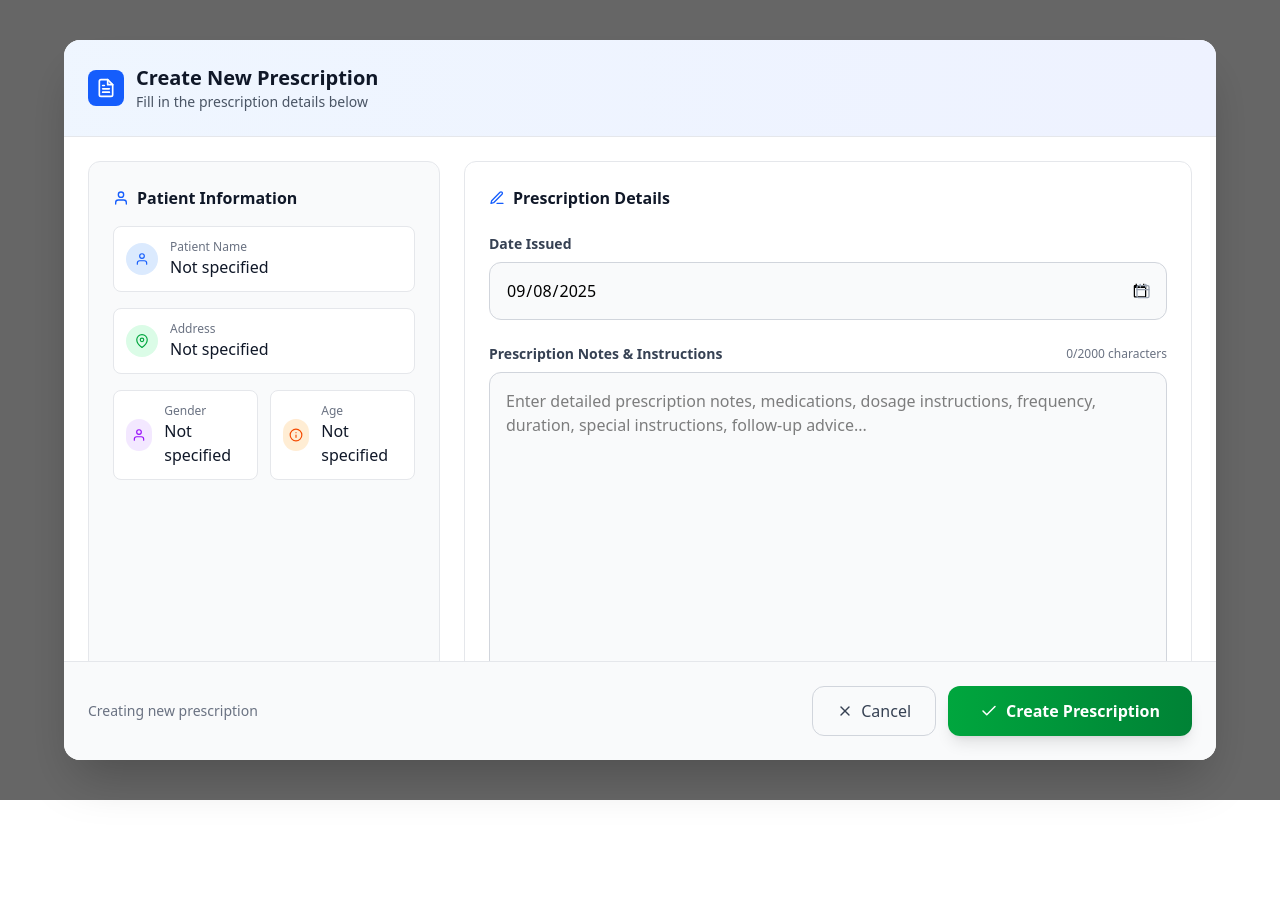
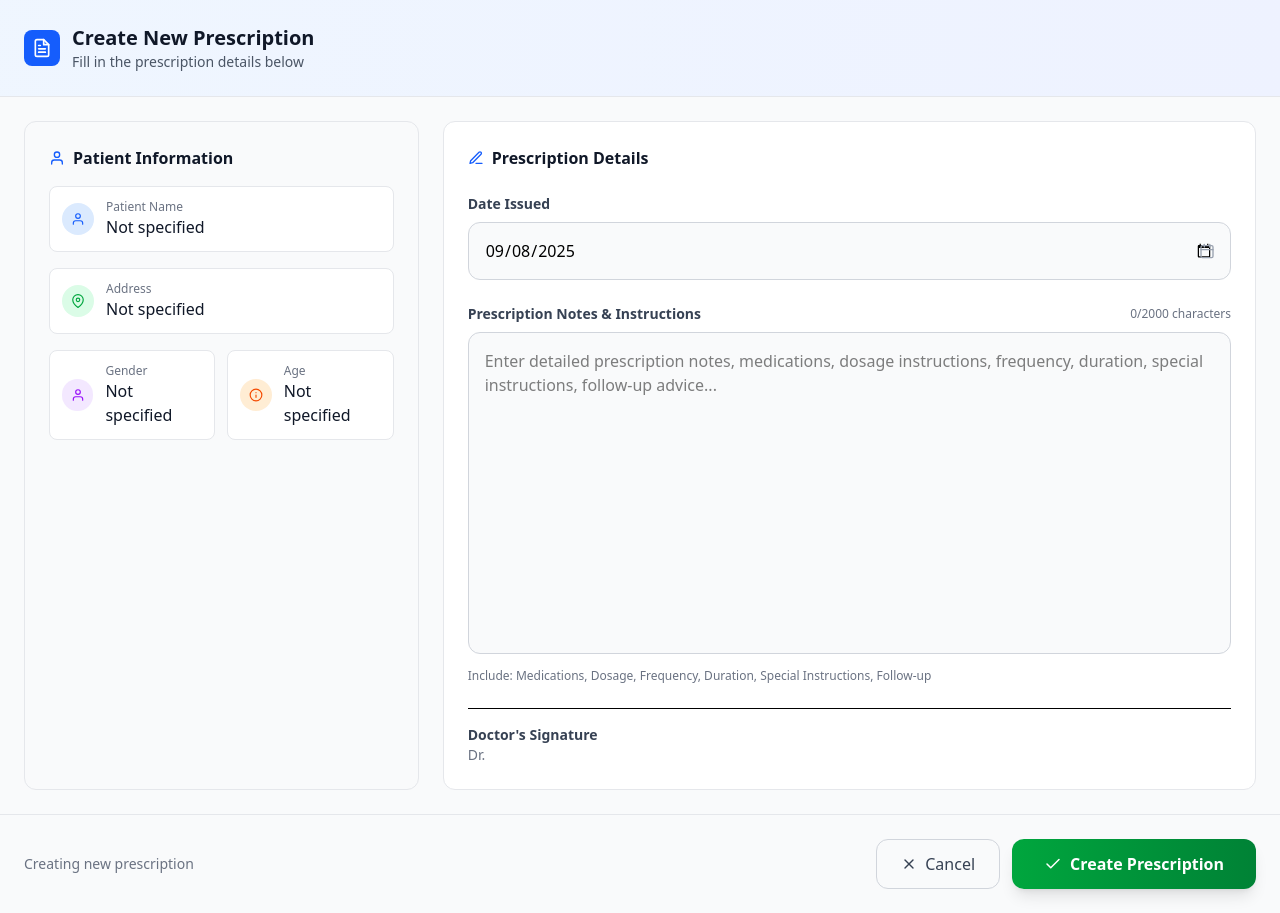
Before and after one commit to akith22/DiagNote, a React (Vite) app in the folder frontend/: page /doctor/edit-prescription/1 in a window 1280 px wide. Before the commit the page ends 800 px from the top, so only its background shows below. Built offline with nearby package versions, Linux system fonts and the light colour scheme; no server answers.

Commit message:
SCRUM-94 Provide Prescription

```diff
--- a/frontend/src/assets/pages/doctor/Prescription.tsx
+++ b/frontend/src/assets/pages/doctor/Prescription.tsx
@@ -36,7 +36,6 @@ interface PrescriptionDetails {
 const Prescription: React.FC<EditCreateProps> = ({ show }) => {
   const { id } = useParams();
   const appointmentId = Number(id);
-
   const navigate = useNavigate();
 
   const [loading, setLoading] = useState(false);
@@ -72,7 +71,6 @@ const Prescription: React.FC<EditCreateProps> = ({ show }) => {
         setLoading(false);
       }
     };
-
     fetchProfile();
   }, []);
 
@@ -115,7 +113,6 @@ const Prescription: React.FC<EditCreateProps> = ({ show }) => {
 
         setCurrentPrescription(details);
 
-        // ✅ Fill form with existing data for editing
         setFormData({
           id: details.prescriptionId,
           appointmentId: details.appointmentId,
@@ -126,7 +123,6 @@ const Prescription: React.FC<EditCreateProps> = ({ show }) => {
           patientName: details.patientName || "",
         });
 
-        // ✅ Fill patient info as well
         setPatientInfo({
           name: details.patientName,
           address: details.patientAddress,
@@ -181,8 +177,7 @@ const Prescription: React.FC<EditCreateProps> = ({ show }) => {
   };
 
   return (
-    <div className="fixed inset-0 flex items-center justify-center bg-black/60 backdrop-blur-sm z-50 p-4">
-      <div className="bg-white rounded-2xl shadow-2xl w-full max-w-6xl max-h-[90vh] overflow-hidden flex flex-col">
+    <div className="flex flex-col w-full min-h-screen bg-gray-50">
       {/* Header */}
       <div className="flex items-center justify-between p-6 border-b border-gray-200 bg-gradient-to-r from-blue-50 to-indigo-50">
         <div className="flex items-center gap-3">
@@ -191,9 +186,7 @@ const Prescription: React.FC<EditCreateProps> = ({ show }) => {
           </div>
           <div>
             <h3 className="text-xl font-bold text-gray-900">
-                {formData.id
-                  ? "Edit Prescription"
-                  : "Create New Prescription"}
+              {formData.id ? "Edit Prescription" : "Create New Prescription"}
             </h3>
             <p className="text-gray-600 text-sm">
               {formData.id
@@ -204,8 +197,8 @@ const Prescription: React.FC<EditCreateProps> = ({ show }) => {
         </div>
       </div>
 
-        {/* Form Content */}
-        <div className="flex-1 overflow-y-auto p-6">
+      {/* Main Form Section */}
+      <div className="flex-1 p-6">
         <form onSubmit={handleSubmit} className="space-y-6">
           <div className="grid grid-cols-1 lg:grid-cols-3 gap-6">
             {/* Patient Info */}
@@ -405,7 +398,6 @@ const Prescription: React.FC<EditCreateProps> = ({ show }) => {
         </div>
       </div>
     </div>
-    </div>
   );
 };
 
```
Lines whose indentation alone changed are shown as unchanged.
